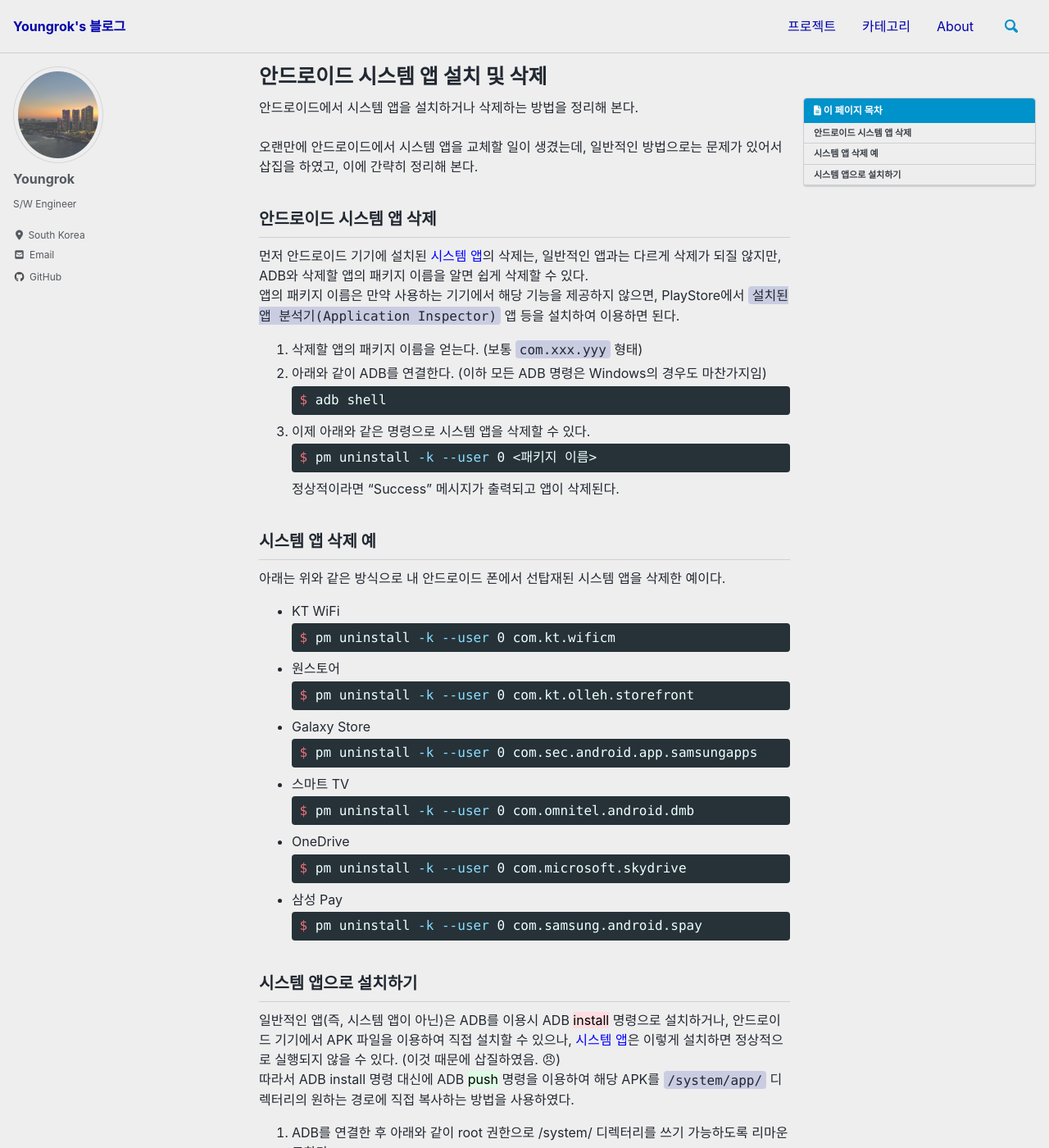
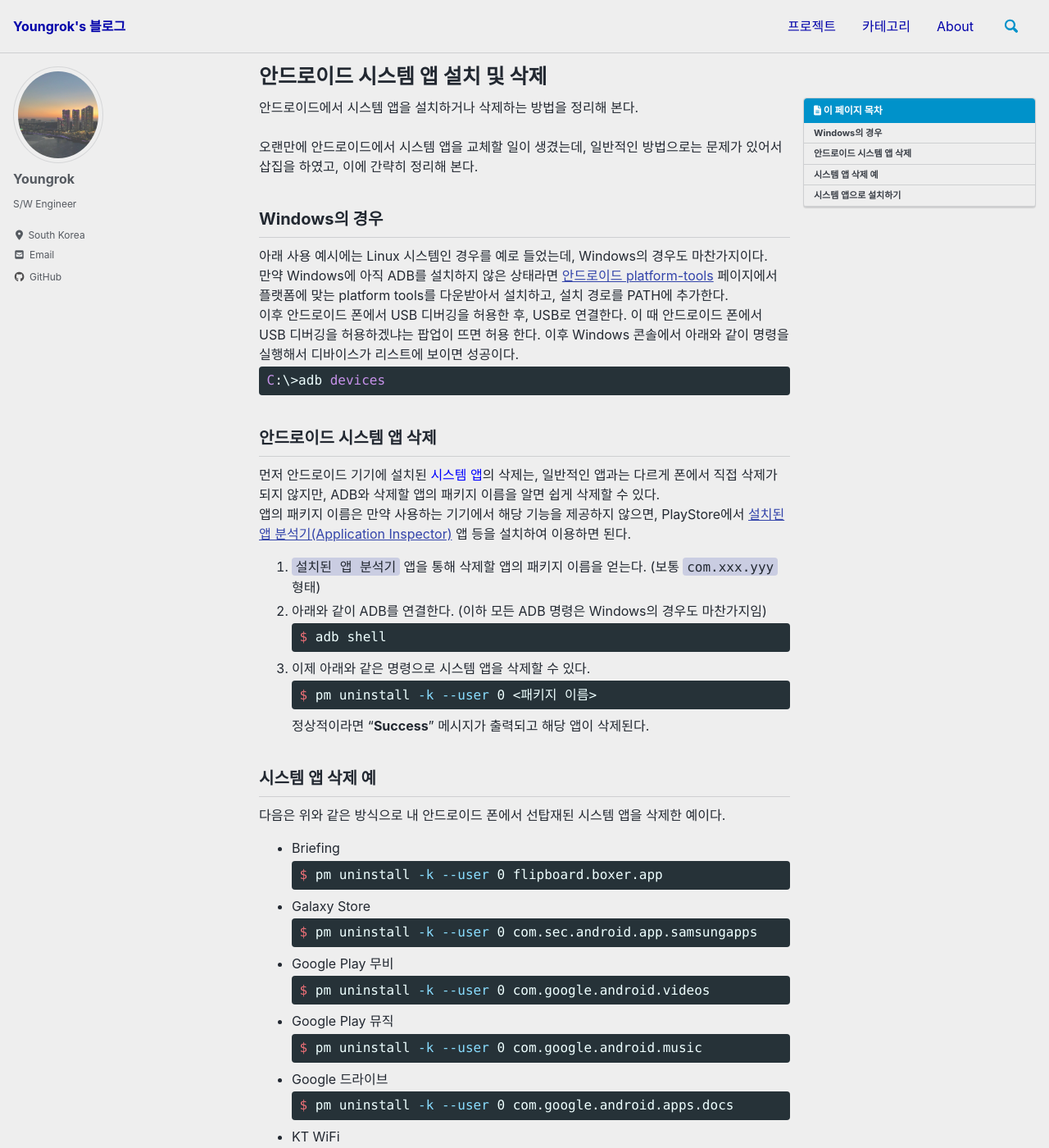
Before and after one commit to yrpark99/yrpark99.github.io, a Jekyll site: the page built from _posts/2021-05-24-android_system.md, in a window 1280 px wide and 1400 px high. Shown: the whole window at 82% size. Built offline with Jekyll 4.4.1, drawn with Linux system fonts in a browser that asks for light colours; cached includes are drawn as plain includes; nearby versions of some CDN libraries; some web fonts are replaced; some of the changed text lies outside the part shown.

````diff
--- a/_posts/2021-05-24-android_system.md
+++ b/_posts/2021-05-24-android_system.md
@@ -10,10 +10,18 @@ toc_label: "이 페이지 목차"
 <br>
 오랜만에 안드로이드에서 시스템 앱을 교체할 일이 생겼는데, 일반적인 방법으로는 문제가 있어서 삽집을 하였고, 이에 간략히 정리해 본다.
 
+## Windows의 경우
+아래 사용 예시에는 Linux 시스템인 경우를 예로 들었는데, Windows의 경우도 마찬가지이다.
+만약 Windows에 아직 ADB를 설치하지 않은 상태라면 [안드로이드 platform-tools](https://developer.android.com/studio/releases/platform-tools) 페이지에서 플랫폼에 맞는 platform tools를 다운받아서 설치하고, 설치 경로를 PATH에 추가한다.
+이후 안드로이드 폰에서 USB 디버깅을 허용한 후, USB로 연결한다. 이 때 안드로이드 폰에서 USB 디버깅을 허용하겠냐는 팝업이 뜨면 허용 한다. 이후 Windows 콘솔에서 아래와 같이 명령을 실행해서 디바이스가 리스트에 보이면 성공이다.
+```batch
+C:\>adb devices
+```
+
 ## 안드로이드 시스템 앱 삭제
-먼저 안드로이드 기기에 설치된 <font color=blue>시스템 앱</font>의 삭제는, 일반적인 앱과는 다르게 삭제가 되질 않지만, ADB와 삭제할 앱의 패키지 이름을 알면 쉽게 삭제할 수 있다.
-앱의 패키지 이름은 만약 사용하는 기기에서 해당 기능을 제공하지 않으면, PlayStore에서 `설치된 앱 분석기(Application Inspector)` 앱 등을 설치하여 이용하면 된다.
-1. 삭제할 앱의 패키지 이름을 얻는다. (보통 `com.xxx.yyy` 형태)
+먼저 안드로이드 기기에 설치된 <font color=blue>시스템 앱</font>의 삭제는, 일반적인 앱과는 다르게 폰에서 직접 삭제가 되지 않지만, ADB와 삭제할 앱의 패키지 이름을 알면 쉽게 삭제할 수 있다.
+앱의 패키지 이름은 만약 사용하는 기기에서 해당 기능을 제공하지 않으면, PlayStore에서 [설치된 앱 분석기(Application Inspector)](https://apkcombo.com/ko/app-inspector/com.ubqsoft.sec01/) 앱 등을 설치하여 이용하면 된다.
+1. `설치된 앱 분석기` 앱을 통해 삭제할 앱의 패키지 이름을 얻는다. (보통 `com.xxx.yyy` 형태)
 1. 아래와 같이 ADB를 연결한다. (이하 모든 ADB 명령은 Windows의 경우도 마찬가지임)
    ```sh
    $ adb shell
@@ -22,34 +30,72 @@ toc_label: "이 페이지 목차"
    ```sh
    $ pm uninstall -k --user 0 <패키지 이름>
    ```
-   정상적이라면 "Success" 메시지가 출력되고 앱이 삭제된다.
+   정상적이라면 "**Success**" 메시지가 출력되고 해당 앱이 삭제된다.
 
 ## 시스템 앱 삭제 예
-아래는 위와 같은 방식으로 내 안드로이드 폰에서 선탑재된 시스템 앱을 삭제한 예이다.
-- KT WiFi
+다음은 위와 같은 방식으로 내 안드로이드 폰에서 선탑재된 시스템 앱을 삭제한 예이다.
+- Briefing
   ```sh
-  $ pm uninstall -k --user 0 com.kt.wificm
-  ```
-- 원스토어
-  ```sh
-  $ pm uninstall -k --user 0 com.kt.olleh.storefront
+  $ pm uninstall -k --user 0 flipboard.boxer.app
   ```
 - Galaxy Store
   ```sh
   $ pm uninstall -k --user 0 com.sec.android.app.samsungapps
   ```
-- 스마트 TV
+- Google Play 무비
   ```sh
-  $ pm uninstall -k --user 0 com.omnitel.android.dmb
+  $ pm uninstall -k --user 0 com.google.android.videos
+  ```
+- Google Play 뮤직
+  ```sh
+  $ pm uninstall -k --user 0 com.google.android.music
+  ```
+- Google 드라이브
+  ```sh
+  $ pm uninstall -k --user 0 com.google.android.apps.docs
+  ```
+- KT WiFi
+  ```sh
+  $ pm uninstall -k --user 0 com.kt.wificm
   ```
 - OneDrive
   ```sh
   $ pm uninstall -k --user 0 com.microsoft.skydrive
   ```
+- 삼성 클라우드
+  ```sh
+  $ adb shell pm uninstall -k --user 0 com.samsung.android.scloud
+  ```
 - 삼성 Pay
   ```sh
   $ pm uninstall -k --user 0 com.samsung.android.spay
   ```
+- 삼성 TTS 엔진
+  ```sh
+  $ pm uninstall -k --user 0 com.samsung.SMT
+  ```
+- 삼성 인터넷
+  ```sh
+  $ pm uninstall -k --user 0 com.sec.android.app.sbrowser
+  ```
+- 스마트 TV
+  ```sh
+  $ pm uninstall -k --user 0 com.omnitel.android.dmb
+  ```
+- 원스토어
+  ```sh
+  $ pm uninstall -k --user 0 com.skt.skaf.A000Z00040
+  ```
+- 원스토어 서비스
+  ```sh
+  $ pm uninstall -k --user 0 com.skt.skaf.OA00412131
+  ```
+- 행아웃
+   ```sh
+  $ pm uninstall -k --user 0 com.google.android.talk
+  ```
+
+> 실제로 나는 이 방법으로 내 안드로이드 폰에 설치된 각종 통신사 앱, 제조사 앱, 구글 앱 등에서 내가 사용하지 않는 앱들은 모두 지우고 사용하고 있다.
 
 ## 시스템 앱으로 설치하기
 일반적인 앱(즉, 시스템 앱이 아닌)은 ADB를 이용시 ADB <mark style='background-color: #ffdce0'>install</mark> 명령으로 설치하거나, 안드로이드 기기에서 APK 파일을 이용하여 직접 설치할 수 있으나, <font color=blue>시스템 앱</font>은 이렇게 설치하면 정상적으로 실행되지 않을 수 있다. (이것 때문에 삽질하였음. 😠)
````
Also changed, not shown: _posts/2019-10-12-docker_usage.md (added, +338 -0 lines), _posts/2021-10-25-container_build.md (+2 -2 lines), _posts/2022-05-02-rust_intro.md (+17 -2 lines), _posts/2022-05-09-c_compiledb.md (+3 -3 lines), _posts/2022-09-03-wsl2_samba.md (+2 -2 lines).
